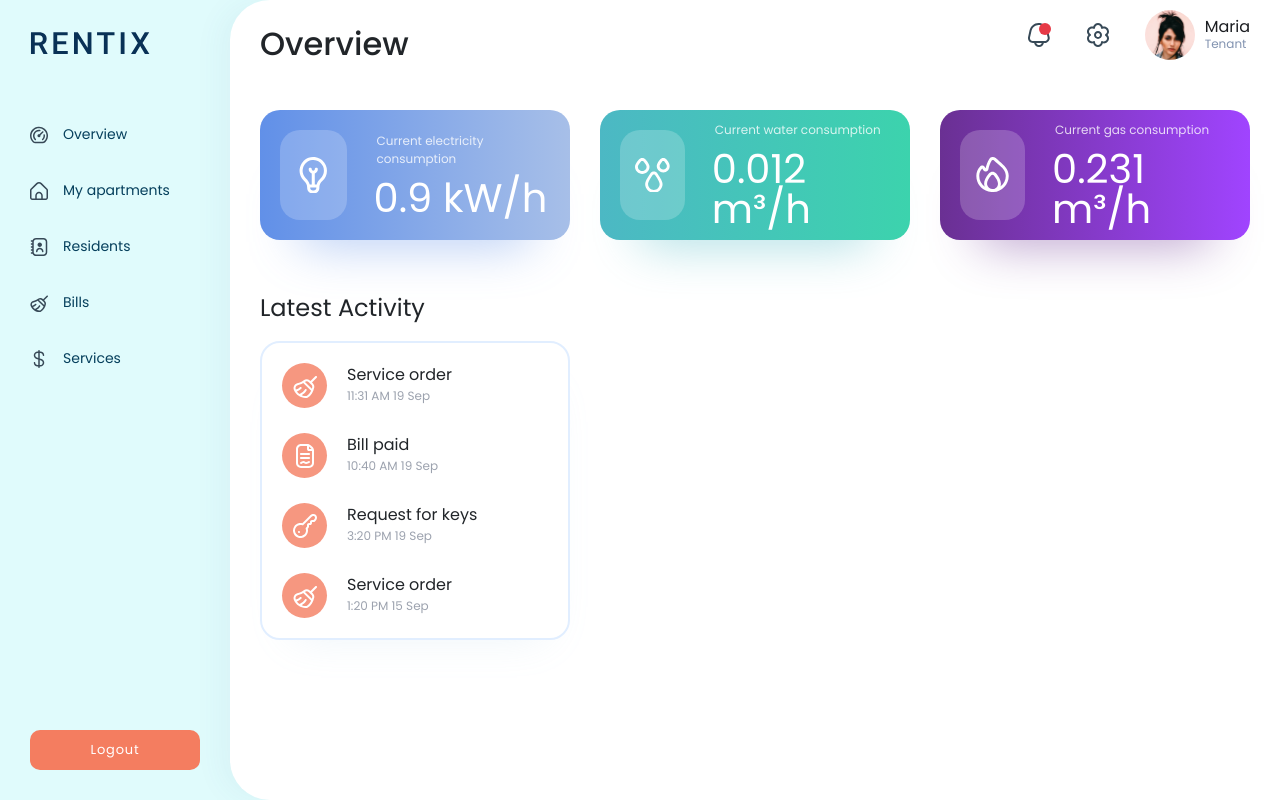
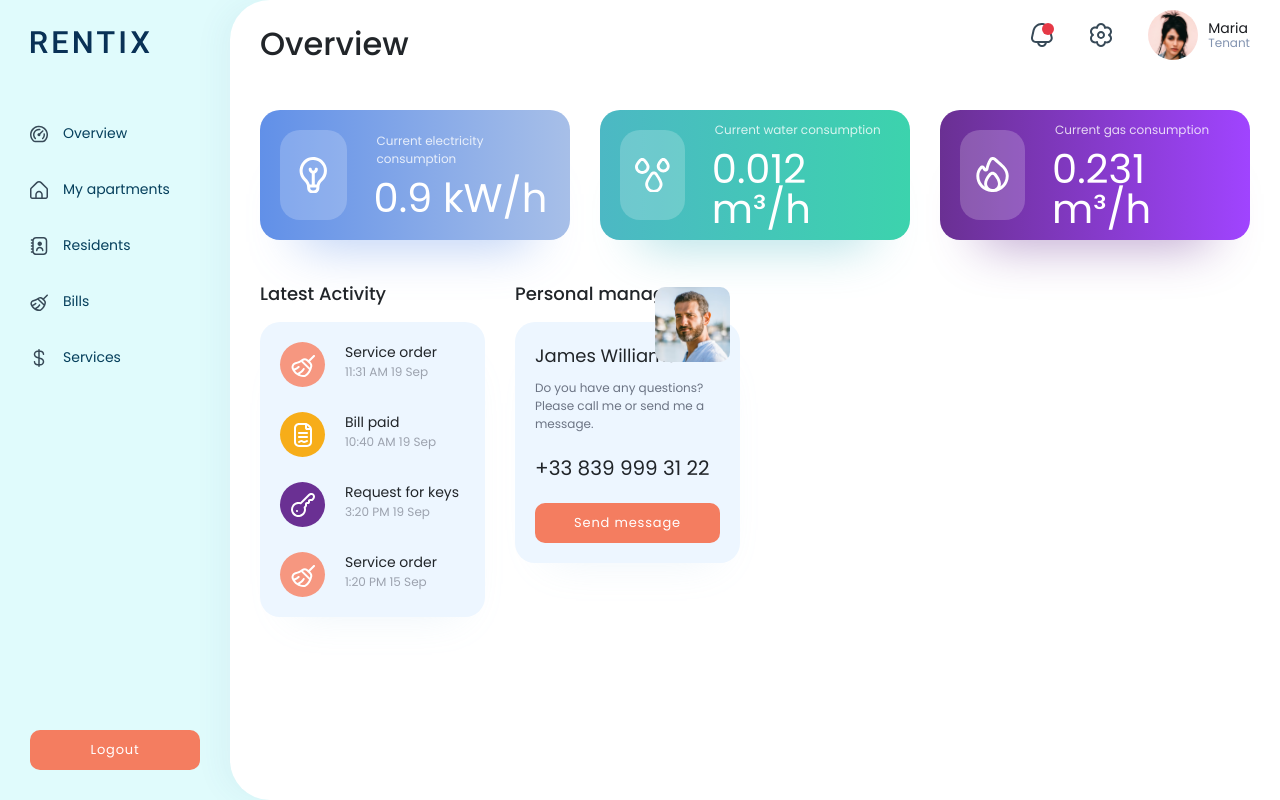
Before and after one commit to NoflexGit/rentix, a React (Create React App) app: page /overview in a window 1280 px wide. Built offline with nearby package versions, Linux system fonts and the light colour scheme.

Commit message:
The Personal manager block has been added

```diff
--- a/src/assets/styles/index.scss
+++ b/src/assets/styles/index.scss
@@ -10,4 +10,5 @@ body {
 body {
   font-family: 'Poppins', sans-serif;
   font-weight: 400;
+  font-size: 14px;
 }
--- a/src/pages/Overview/Overview.module.scss
+++ b/src/pages/Overview/Overview.module.scss
@@ -65,7 +65,8 @@
 }
 
 .pageBlockTitle {
-  font-size: 24px;
+  font-size: 18px;
+  font-weight: 500;
   margin-bottom: 15px;
 }
 
@@ -93,13 +94,6 @@
 
 .recentEvents {
   margin-top: 50px;
-}
-
-.recentEventsList {
-  padding: 20px;
-  border-radius: 20px;
-  border: 2px solid #e1eeff;
-  box-shadow: 4px 24px 42px -30px rgba(147, 188, 219, 0.2);
 }
 
 .recentEventsListItem {
@@ -133,3 +127,45 @@
   color: $color-dark-100;
   font-size: 12px;
 }
+
+.panel {
+  position: relative;
+  padding: 20px;
+  background-color: #edf6ff;
+  border-radius: 20px;
+  //border: 2px solid #edf6ff;
+  box-shadow: 4px 24px 42px -30px rgba(147, 188, 219, 0.2);
+}
+
+.personalManager {
+}
+
+.personalManagerImage {
+  position: absolute;
+  top: -35px;
+  right: 10px;
+  width: 75px;
+  height: 75px;
+  overflow: hidden;
+  border-radius: 10px;
+
+  img {
+    width: 100%;
+    height: auto;
+  }
+}
+
+.personalManagerName {
+  margin-bottom: 10px;
+  font-size: 18px;
+}
+
+.personalManagerPhone {
+  font-size: 20px;
+  margin: 20px 0;
+}
+
+.personalManagerText {
+  color: $color-dark-300;
+  font-size: 12px;
+}
--- a/src/pages/Overview/Overview.tsx
+++ b/src/pages/Overview/Overview.tsx
@@ -5,14 +5,16 @@ import { ReactComponent as DocumentSvg } from '@/assets/images/icons/document.sv
 import { ReactComponent as BulbSvg } from '@/assets/images/icons/bulb.svg';
 import { ReactComponent as FlameSvg } from '@/assets/images/icons/flame.svg';
 import { ReactComponent as RaindropsSvg } from '@/assets/images/icons/raindrops.svg';
+import manager from '@/assets/images/manager.png';
 import Space from '@/components/Space/Space';
 import { Row, Col } from '@/components/Grid';
 
 import styles from './Overview.module.scss';
+import Button from '@/components/Button/Button';
 
 const OverviewPage = (): JSX.Element => {
   return (
-    <section>
+    <Space size={40} fluid>
       <Row tag="section">
         <Col>
           <div className={`${styles.card} ${styles.card_1}`}>
@@ -62,9 +64,9 @@ const OverviewPage = (): JSX.Element => {
       {/*  </div>*/}
       {/*</section>*/}
       <Row>
-        <Col width="4">
-          <section className={styles.recentEvents}>
-            <div className={styles.pageBlockTitle}>Latest Activity</div>
+        <Col width="3">
+          <div className={styles.pageBlockTitle}>Latest Activity</div>
+          <section className={styles.panel}>
             <section className={styles.recentEventsList}>
               <Space>
                 <div className={styles.recentEventsListItem}>
@@ -77,16 +79,20 @@ const OverviewPage = (): JSX.Element => {
                   </div>
                 </div>
                 <div className={styles.recentEventsListItem}>
-                  <div className={styles.recentEventsListItemIcon}>
+                  <div
+                    style={{ backgroundColor: '#f7ad19' }}
+                    className={styles.recentEventsListItemIcon}>
                     <DocumentSvg />
                   </div>
                   <div className={styles.recentEventsListItemText}>
-                    Bill paid{' '}
+                    Bill paid
                     <span className={styles.recentEventsListItemDate}>10:40 AM 19 Sep</span>
                   </div>
                 </div>
                 <div className={styles.recentEventsListItem}>
-                  <div className={styles.recentEventsListItemIcon}>
+                  <div
+                    style={{ backgroundColor: '#6a3093' }}
+                    className={styles.recentEventsListItemIcon}>
                     <KeySvg />
                   </div>
                   <div className={styles.recentEventsListItemText}>
@@ -107,8 +113,25 @@ const OverviewPage = (): JSX.Element => {
             </section>
           </section>
         </Col>
+        <Col width="3">
+          <div className={styles.pageBlockTitle}>Personal manager</div>
+          <section className={`${styles.panel} ${styles.personalManager}`}>
+            <div className={styles.personalManagerImage}>
+              <img src={manager} alt="managerImg" />
+            </div>
+            <div className={styles.personalManagerName}>James Williams</div>
+            <div className={styles.personalManagerText}>
+              Do you have any questions? <br /> Please call me or send me a message.
+            </div>
+
+            <div className={styles.personalManagerPhone}>+33 839 999 31 22</div>
+            <Button size="small" fluid>
+              Send message
+            </Button>
+          </section>
+        </Col>
       </Row>
-    </section>
+    </Space>
   );
 };
 
```
Also changed, not shown: src/assets/images/manager.png (added), 1 other file (tests, documents, lock files or other folders).
